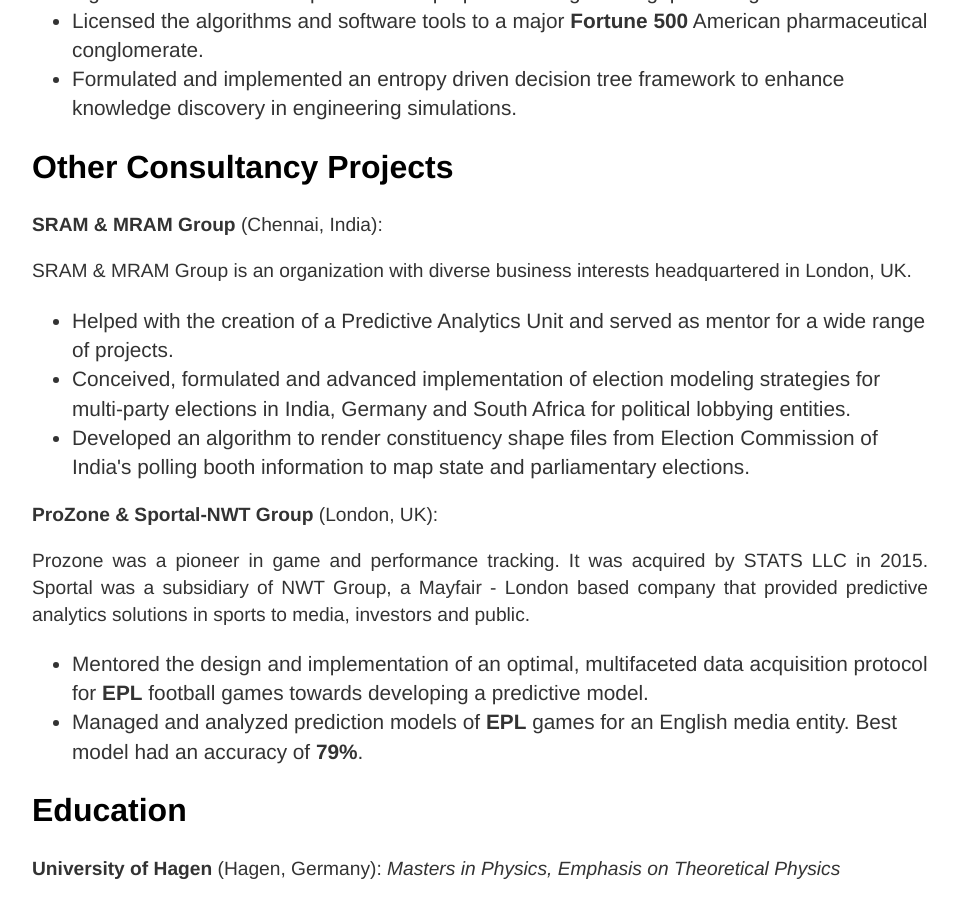
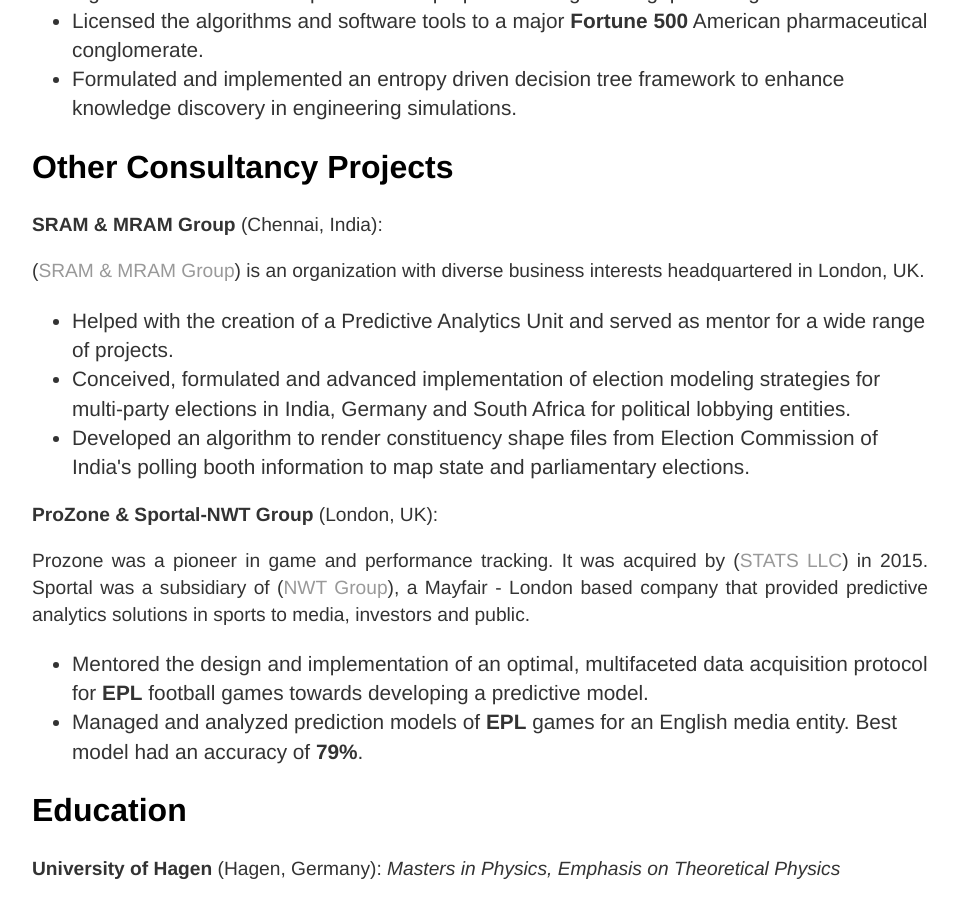
Before and after one commit to DaisukeAramaki/DaisukeAramaki.github.io, a Jekyll site: the page built from cv/index.html, in a window 1280 px wide and 900 px high, scrolled down 1819 px. Shown: the whole window, without its empty margins (160-1118 px from the left). Built offline with Jekyll 4.4.1, drawn with Linux system fonts in a browser that asks for light colours.

Commit message:
Minor changes

```diff
--- a/cv/index.html
+++ b/cv/index.html
@@ -60,7 +60,7 @@
 
          <h2>Other Consultancy Projects</h2>
 				 <p style='text-align: justify;'><strong>SRAM & MRAM Group</strong> (Chennai, India):</p>
-         <p style='text-align: justify;'>SRAM & MRAM Group is an organization with diverse business interests headquartered in London, UK.
+         <p style='text-align: justify;'>(<a href ="https://www.srammram.com/">SRAM & MRAM Group</a>) is an organization with diverse business interests headquartered in London, UK.
 				<ul>
 					     <li>Helped with the creation of a Predictive Analytics Unit and served as mentor for a wide range of projects.
 							<li>Conceived, formulated and advanced implementation of election modeling strategies for multi-party elections in India, Germany and South Africa for political lobbying entities.</li>
@@ -69,7 +69,7 @@
 </p>
 
 			 <p style='text-align: justify;'><strong>ProZone & Sportal-NWT Group</strong> (London, UK):</p>
-			 <p style='text-align: justify;'>Prozone was a pioneer in game and performance tracking. It was acquired by STATS LLC in 2015.  Sportal was a subsidiary of NWT Group, a Mayfair - London based company that provided predictive analytics solutions in sports to media, investors and public.
+			 <p style='text-align: justify;'>Prozone was a pioneer in game and performance tracking. It was acquired by  (<a href="https://www.stats.com/">STATS LLC</a>) in 2015.  Sportal was a subsidiary of (<a href ="https://www.stats.com/">NWT Group</a>), a Mayfair - London based company that provided predictive analytics solutions in sports to media, investors and public.
 			 <ul>
 						<li>Mentored the design and implementation of an optimal, multifaceted data acquisition protocol for <strong>EPL</strong> football games towards developing a predictive model.</li>
             <li>Managed and analyzed prediction models of <strong>EPL</strong> games for an English media entity. Best model had an accuracy of <strong>79%</strong>.</li>
```
